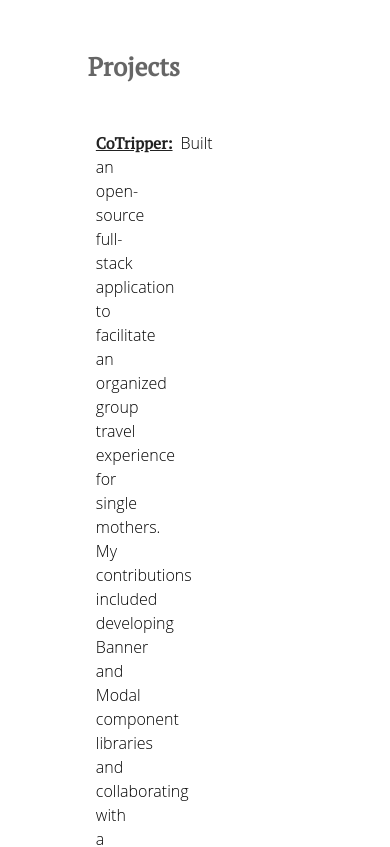
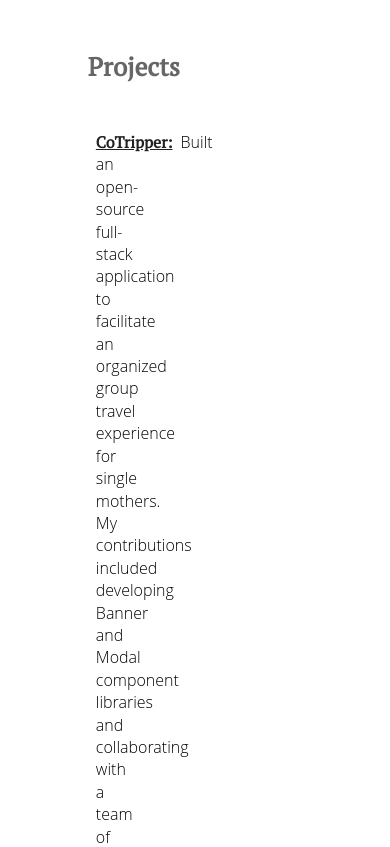
Before and after one commit to cenwachukwu/portfolio, a React (Create React App) app: page /Resume in a window 390 px wide. Shown: the part 6600-7447 px from the top of the page. Built offline with nearby package versions, Linux system fonts and the light colour scheme; some icons are missing; a web font is replaced by a local one.

Commit message:
checking for mobile resposiveness

```diff
--- a/src/App.css
+++ b/src/App.css
@@ -627,7 +627,7 @@
 .resumeProjects{
   text-align: justify;
   margin: 1rem auto;
-  line-height: 1.5rem;
+  line-height: 1.4rem;
 }
 
 .pro{
--- a/src/Navbar.js
+++ b/src/Navbar.js
@@ -1,6 +1,7 @@
 import React from 'react';
 import './App.css';
 import { Link } from 'react-router-dom';
+import Resume from './cenwachukwuu-resume.pdf'
 
 function Navbar(props) {
     return (
@@ -20,7 +21,8 @@
                             <a href="https://cenwachukwu.netlify.com/#Portfolio">Portfolio</a>
                         </li>
                         <li>
-                            <Link to="/Resume">Resume</Link>
+                            {window.innerWidth < 768 ? <a href={Resume} target="_blank" rel="noopener noreferrer">Resume</a> :
+                                <Link to="/Resume">Resume</Link>}
                         </li>
                         <li>
                             <Link to="/Contact">Contact</Link>
```
Also changed, not shown: 1 other file (tests, documents, lock files or other folders).
